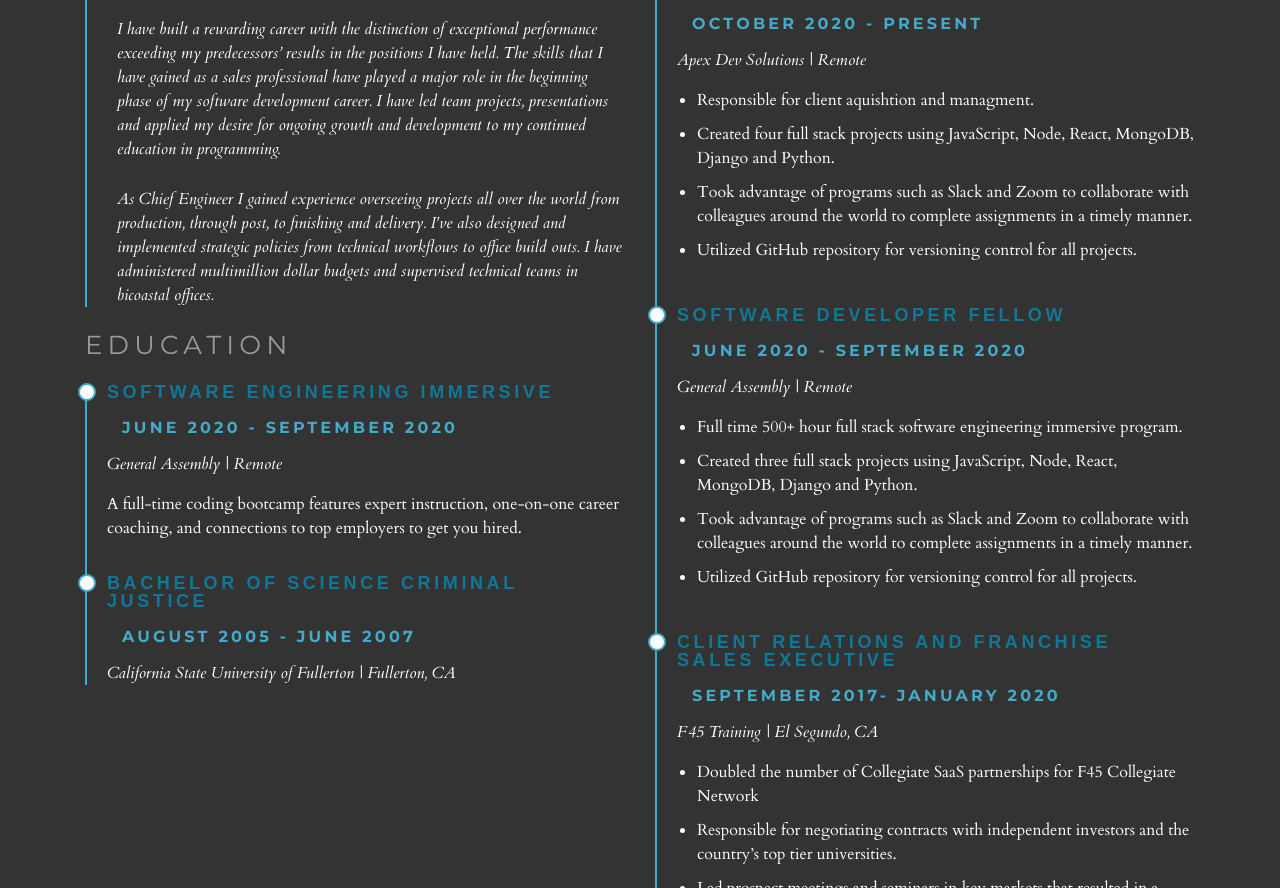
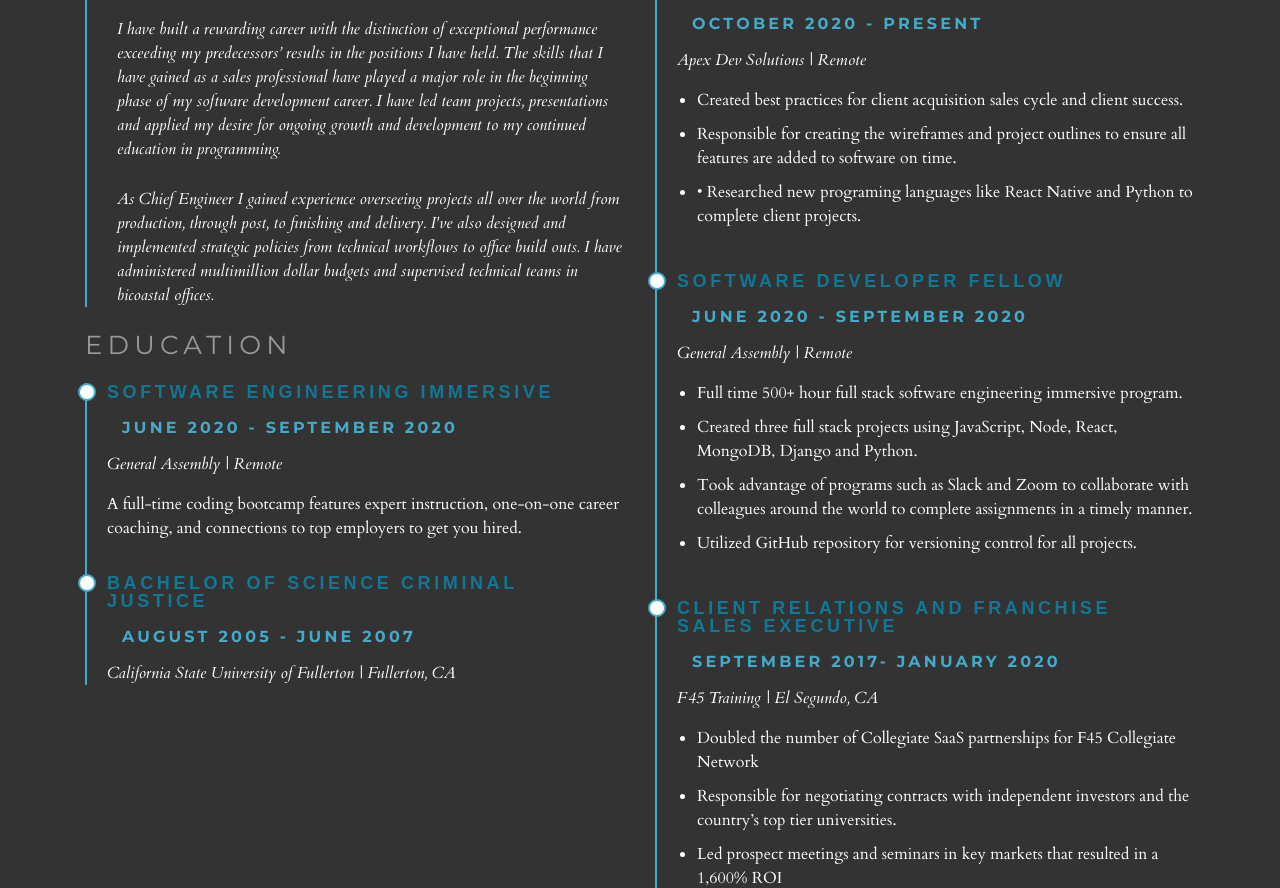
Before and after one commit to Eugene-Damiani/home, a website: page index.html in a window 1280 px wide. Shown: the part 3551-4439 px from the top of the page. Drawn offline with nearby package versions, Linux system fonts and the light colour scheme.

Commit message:
added new info can cleaned up code

```diff
--- a/index.html
+++ b/index.html
@@ -795,12 +795,9 @@
                 <p><em>Apex Dev Solutions | Remote</em></p>
                 <p>
                 <ul>
-                  <li>Responsible for client aquishtion and managment.</li>
-                  <li>Created four full stack projects using JavaScript, Node, React, MongoDB, Django and Python.</li>
-                  <li>Took advantage of programs such as Slack and Zoom to collaborate with colleagues around the world
-                    to
-                    complete assignments in a timely manner.</li>
-                  <li>Utilized GitHub repository for versioning control for all projects.</li>
+                  <li>Created best practices for client acquisition sales cycle and client success.</li>
+                  <li>Responsible for creating the wireframes and project outlines to ensure all features are added to software on time.</li>
+                  <li>•	Researched new programing languages like React Native and Python to complete client projects.</li>
                 </ul>
                 </p>
               </div>
```
